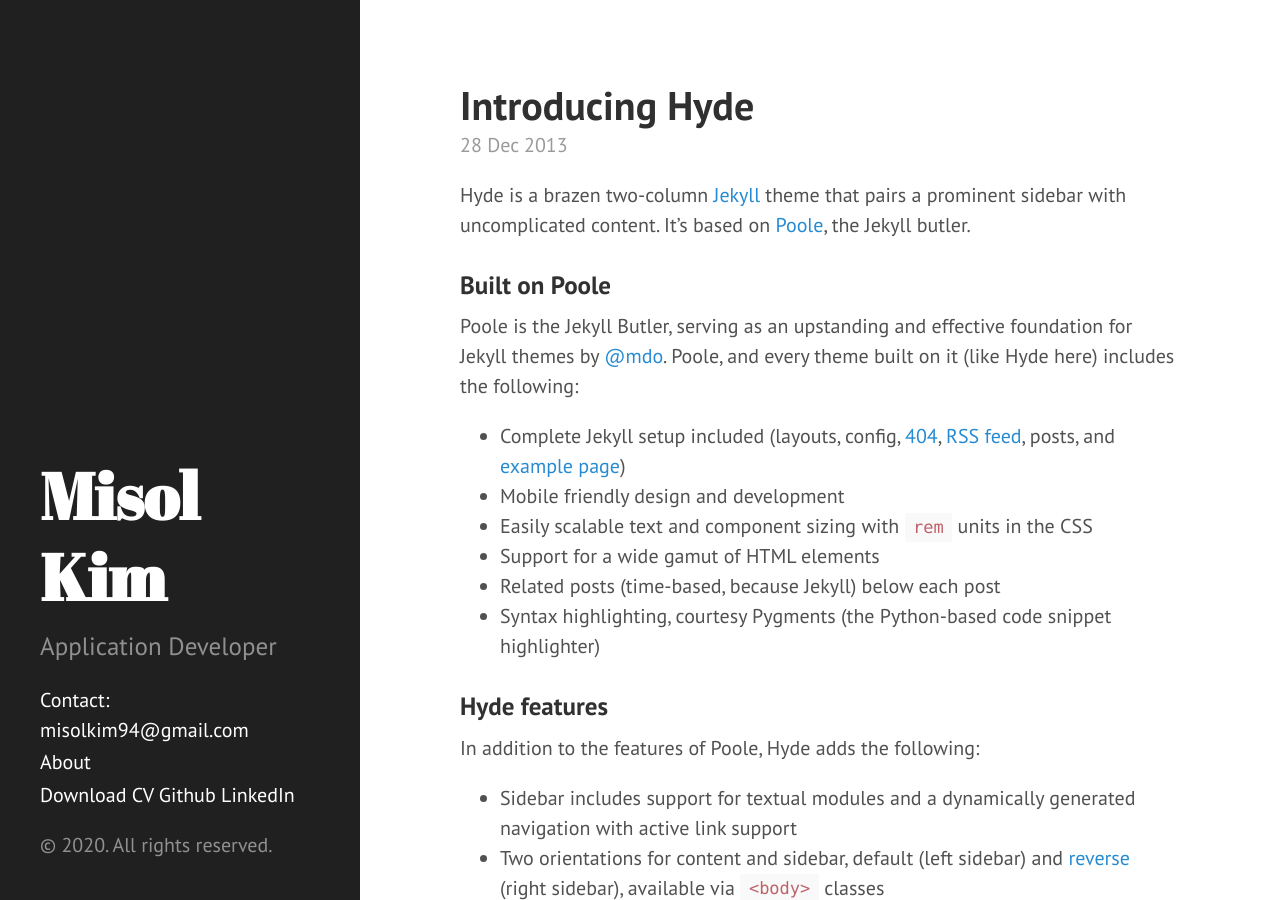
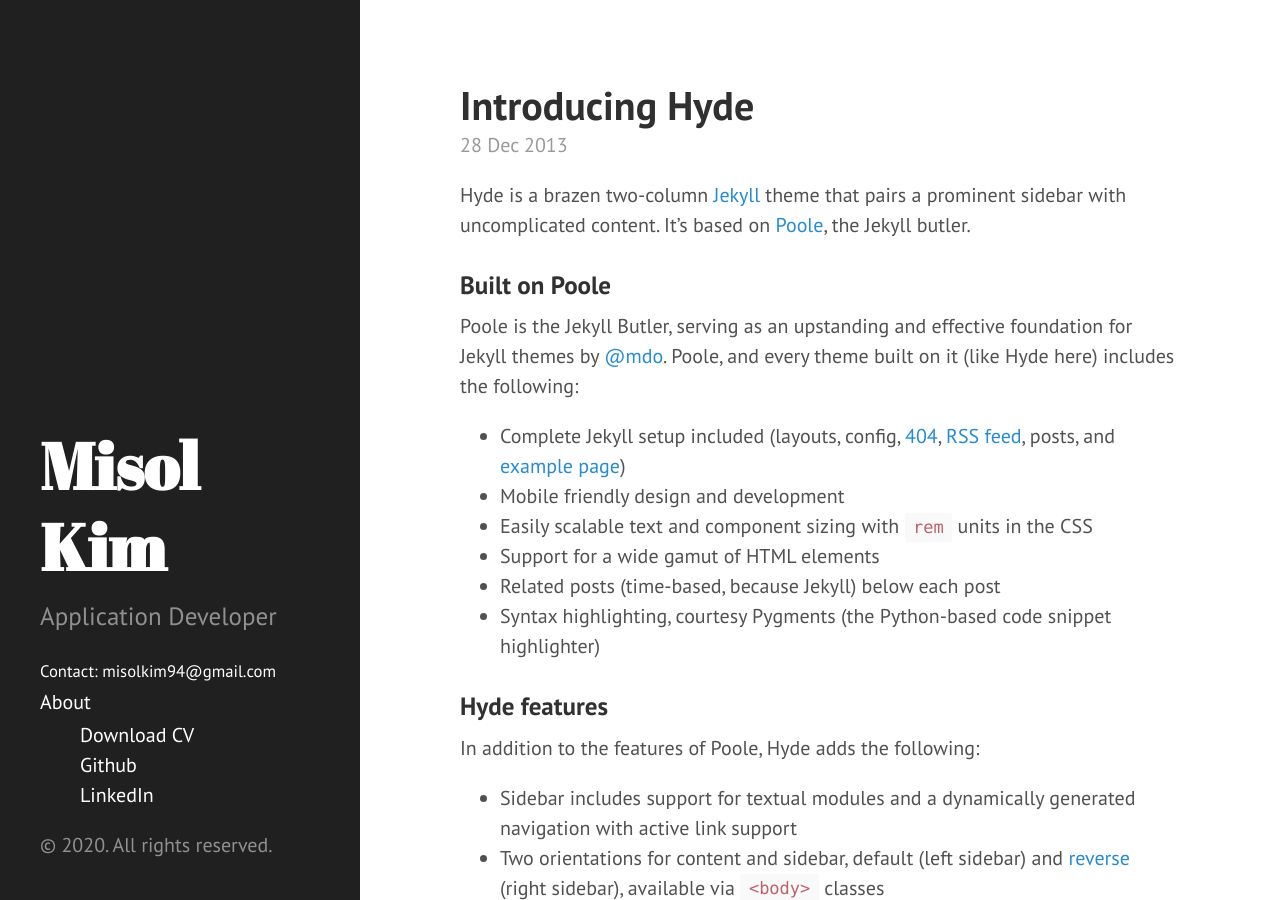
Before and after one commit to kim-misol/kim-misol.github.io, a Jekyll site: the page built from index.html, in a window 1280 px wide and 900 px high. Built offline with Jekyll 4.4.1, drawn with Linux system fonts in a browser that asks for light colours; Markdown is read by kramdown in place of the engine named in the settings; the list of posts is cut into pages by our own code.

Commit message:
Update sidebar.html

```diff
--- a/_includes/sidebar.html
+++ b/_includes/sidebar.html
@@ -8,7 +8,7 @@
       </h1>
 <!--       <p class="lead">{{ site.description }}</p> -->
       <p class="lead">Application Developer</p>
-      <a href="mailto:misolkim94@gmail.com">Contact: misolkim94@gmail.com</a>
+      <small><a href="mailto:misolkim94@gmail.com">Contact: misolkim94@gmail.com</a></small>
 
     </div>
 
@@ -33,9 +33,10 @@
       <a class="sidebar-nav-item" href="{{ site.github.repo }}">GitHub project</a>
       <span class="sidebar-nav-item">Currently v{{ site.version }}</span> -->
 
-      <a href="/KIM MISOL CV.pdf" target="_blank">Download CV</a>
-      <a href="https://github.com/misolkim" target="_blank"> Github </a>
-      <a href="https://www.linkedin.com/in/misolkim/" target="_blank"> LinkedIn </a>
+      <ul style="list-style-type: none;">
+        <li><a href="/KIM MISOL CV.pdf" target="_blank">Download CV</a> </li>
+        <li><a href="https://github.com/misolkim" target="_blank"> Github </a></li><li><a href="https://www.linkedin.com/in/misolkim/" target="_blank"> LinkedIn </a></li>
+      </ul>
     </nav>
 
     <p>&copy; {{ site.time | date: '%Y' }}. All rights reserved.</p>
```
